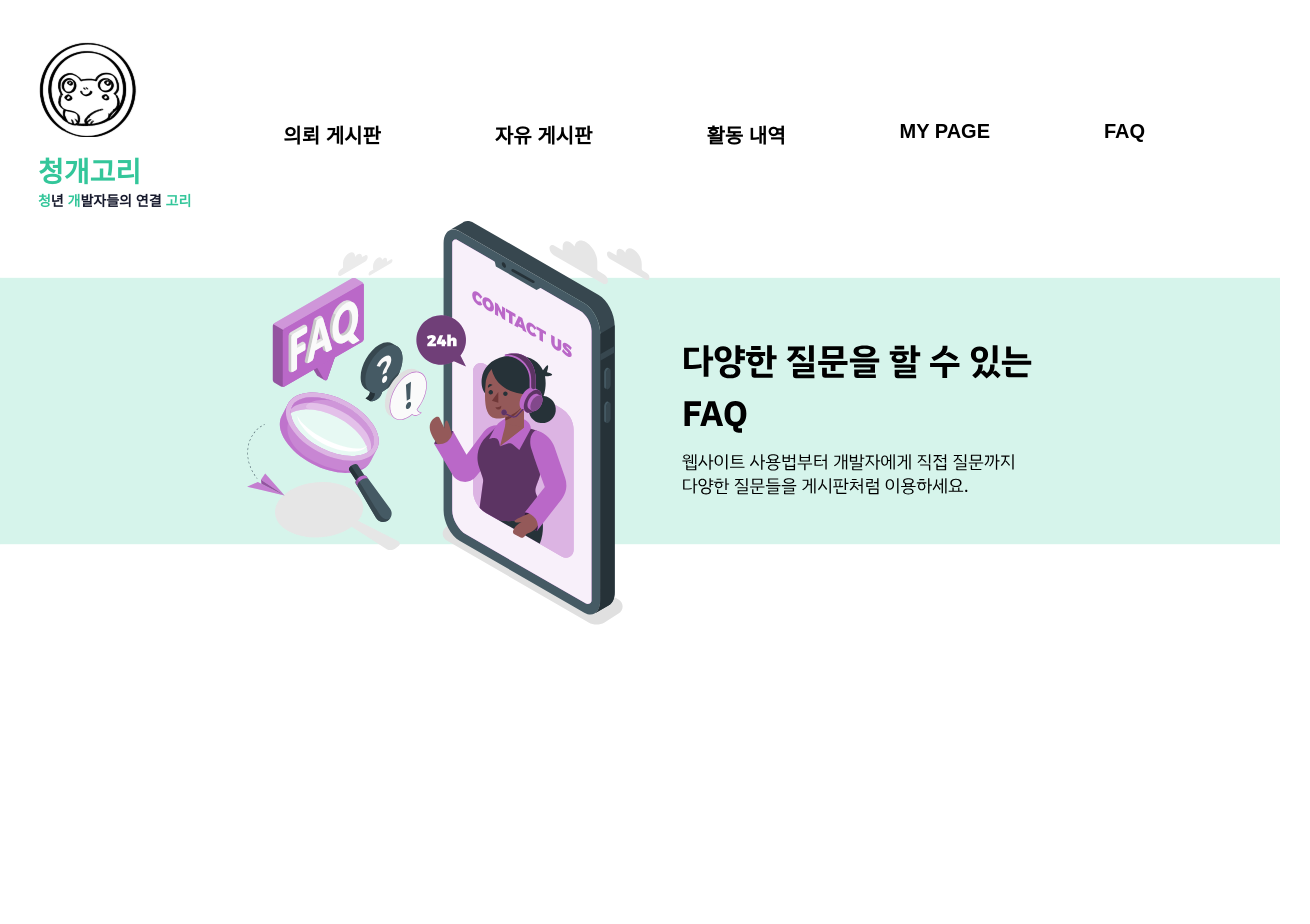
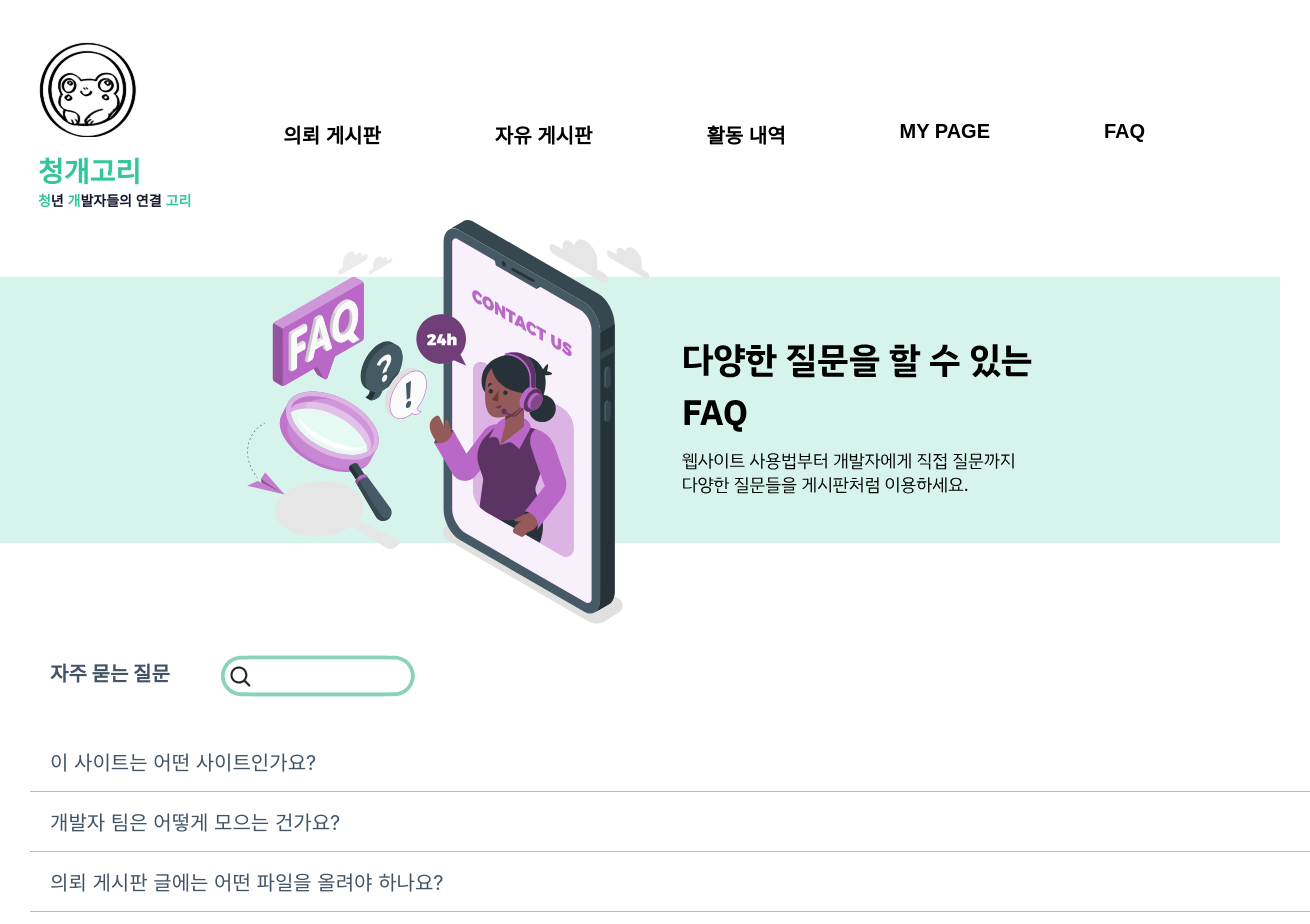
Before and after one commit to greeenfrogs/GREENFROG, a React (Create React App) app: page /faq in a window 1280 px wide. Shown: the top 924 px of the page, 1310 px wide, since content can reach past the window. Before the commit the page ends 800 px from the top, so only its background shows below. Built offline with nearby package versions, Linux system fonts and the light colour scheme; a web font is replaced by a local one.

Commit message:
faq 1차 구현

```diff
--- a/src/component/FAQ.css
+++ b/src/component/FAQ.css
@@ -0,0 +1,67 @@
+.header_faq {
+    display: flex;
+    justify-content: space-between;
+    align-items: center;
+    margin-top: 10px;
+    margin-bottom: 25px;
+    margin-left: 50px;
+    flex-direction: row;
+}
+
+.menu_faq {
+    display: flex;
+    align-items: center;
+}
+
+.faq {
+    color: var(--text---body---dark);
+    font-size: var(--heading3);
+    font-weight: bolder;
+    margin-left: 0;
+    display: inline-block; /* p 태그를 inline-block으로 변경 */
+}
+
+.Searchbar {
+    width: 240px;
+    height: 50px;
+    margin-top: 14px;
+    margin-left: 25px;
+    cursor: pointer;
+}
+
+.Searchtype {
+    width: 147px;
+    height: 50px;
+    margin-top: 14px;
+    cursor: pointer;
+}
+
+.heading3 {
+    font-size: 20px; /* heading3 스타일 적용 */
+    color: var(--text---body---dark); /* 변수 적용 */
+    font-weight: bold;
+}
+
+.faq-table {
+    width: 100%;
+    border-collapse: collapse;
+    margin-top: 20px;
+    margin-left: 30px;
+    margin-right: 100px;
+}
+
+.table-row {
+    border-bottom: 1px solid var(--theme---primary---light);
+}
+
+.faq-text {
+    padding: 15px 0;
+    font-size: var(--heading3);
+    color: var(--text---body---dark);
+    text-align: left;
+    padding-left: 20px;
+}
+
+.extra-q {
+    align-items: center;
+}
--- a/src/component/FAQ.js
+++ b/src/component/FAQ.js
@@ -1,14 +1,44 @@
 import React from "react";
-import './Free.css';
+import './FAQ.css';
 import '../index.css';
 import intro_FAQ from './figfile/intro_faq.svg';
+import searchbar_svg from './buttonfile/searchbar.svg';
 
 export default function FAQ() {
+    const faqs = [
+        "이 사이트는 어떤 사이트인가요?",
+        "개발자 팀은 어떻게 모으는 건가요?",
+        "의뢰 게시판 글에는 어떤 파일을 올려야 하나요?",
+    ];
+
     return (
-        <div style={{ display: 'flex', alignItems: 'center' }}>
+        <div>
             <span className="introduce_container">
                 <img className="introduce_image" src={intro_FAQ} alt="intro_FAQ" />
             </span>
+            <br></br>
+            <div className="header_faq">
+                <div className="menu_faq">
+                    <p className="faq">자주 묻는 질문</p>
+                    <img
+                        className="Searchbar"
+                        src={searchbar_svg}
+                        alt="searchbar"
+                    />
+                </div>
+            </div>
+            <table className="faq-table">
+                <tbody>
+                    {faqs.map((faq, index) => (
+                        <tr key={index} className="table-row">
+                            <td className="faq-text">{faq}</td>
+                        </tr>
+                    ))}
+                </tbody>
+            </table>
+            <div>
+                <p className="extra-q">청개고리에 대해 궁금한게 있으시면 메일(hufs@hufs.ac.kr)에 보내주세요!</p>
+            </div>
         </div>
     )
 }
```
